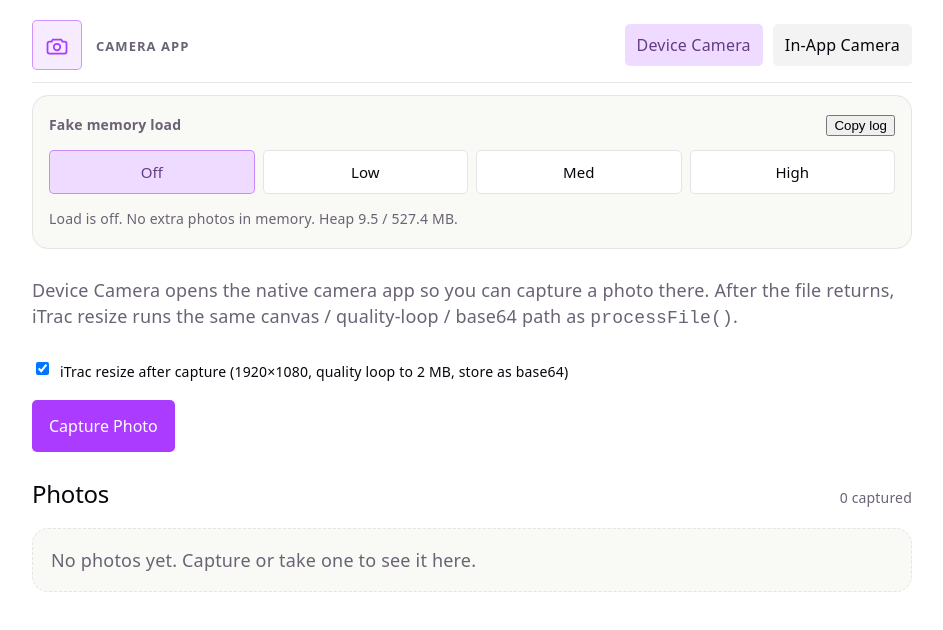
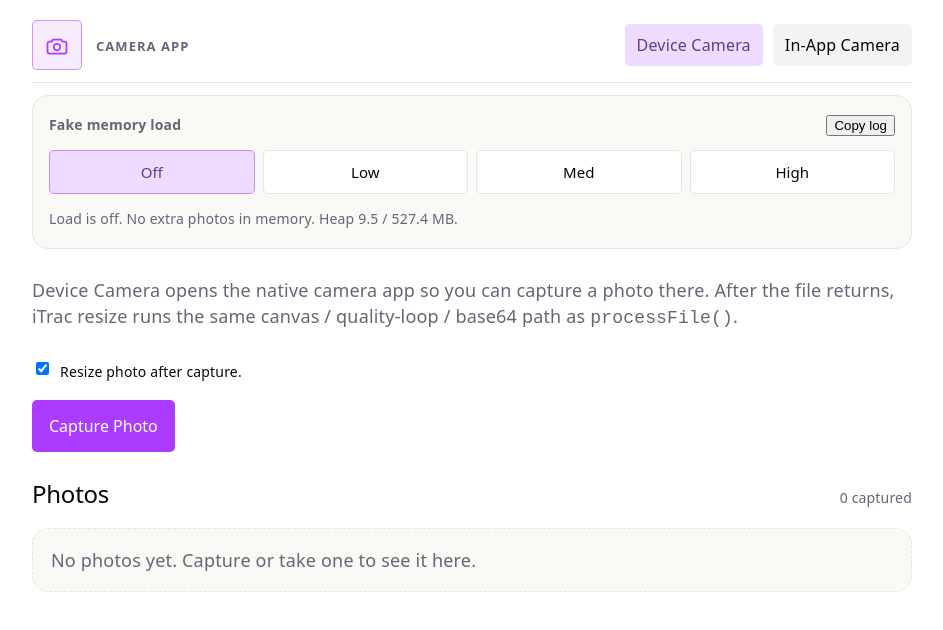
Before and after one commit to prasadambaledath/camera-app, a React (Vite) app: page / in a window 1280 px wide. Shown: the top 630 px of the page, without its empty margins (168-1111 px from the left). Built offline with nearby package versions, Linux system fonts and the light colour scheme.

Commit message:
update resize option label for clarity.

```diff
--- a/src/pages/DeviceCamera.tsx
+++ b/src/pages/DeviceCamera.tsx
@@ -78,7 +78,7 @@ export function DeviceCamera() {
             checked={resizeEnabled}
             onChange={(event) => setResizeEnabled(event.target.checked)}
           />
-          iTrac resize after capture (1920×1080, quality loop to 2 MB, store as base64)
+          Resize photo after capture.
         </label>
 
         <div className="camera__actions">
```
